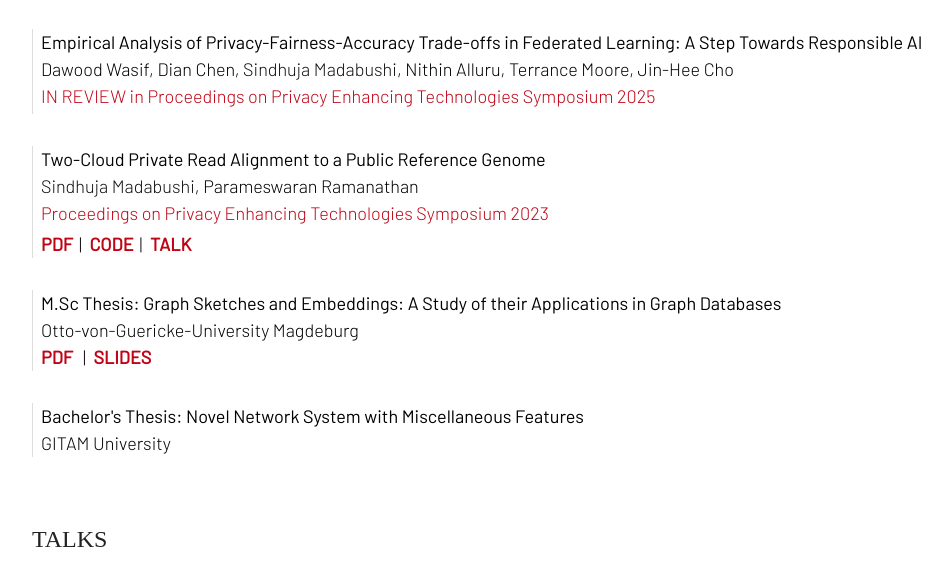
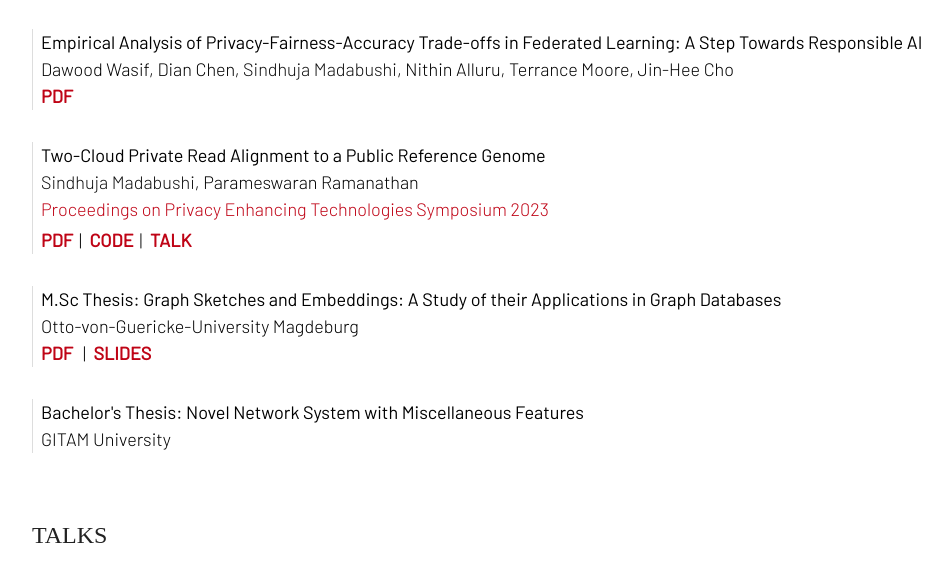
Before and after one commit to sindhujamadabushi/sindhujamadabushi.github.io, a plain HTML site: page index.html in a window 1280 px wide. Shown: the part 861-1427 px from the top of the page, without its empty margins (148-1100 px from the left). Drawn offline with nearby package versions, Linux system fonts and the light colour scheme.

Commit message:
Update index.html

```diff
--- a/index.html
+++ b/index.html
@@ -82,7 +82,7 @@
                  <p class="paper my-2 pl-2">
                      <span class="papertitle">Empirical Analysis of Privacy-Fairness-Accuracy Trade-offs in Federated Learning: A Step Towards Responsible AI</span><br>
                      Dawood Wasif, Dian Chen, <span class="thisauthor">Sindhuja Madabushi</span>, Nithin Alluru, Terrance Moore, Jin-Hee Cho</br>
-                     <span class="conf"><a class="confshort" href="https://petsymposium.org/cfp25.php">IN REVIEW in Proceedings on Privacy Enhancing Technologies Symposium 2025</a>  </span><br>
+                     <a class="tag" href="https://arxiv.org/pdf/2503.16233?" target="_blank">PDF</a>
 
                  </p>
                  </div>
```
